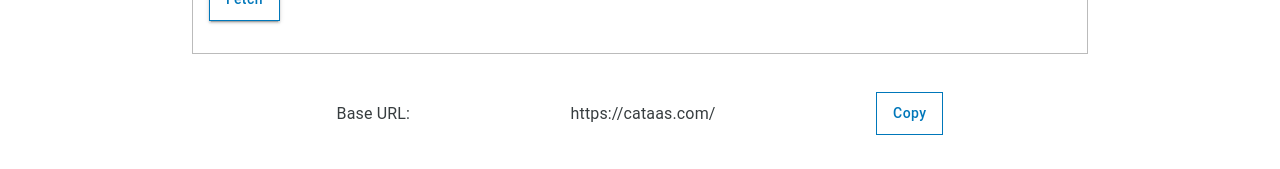
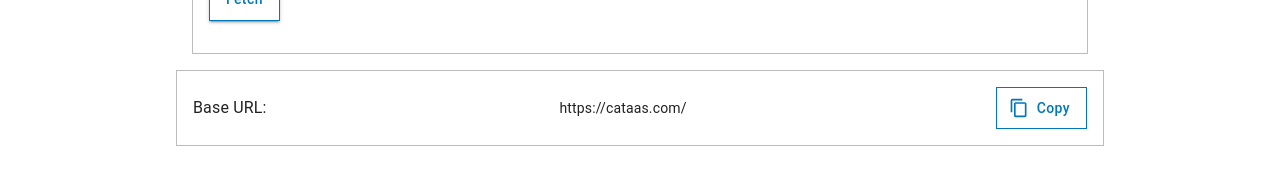
Before and after one commit to Curtis-Thomas/free-api-list-with-react, a React (Create React App) app: page /AnimalsDash/AnimalsCataas in a window 1280 px wide. Shown: the part 527-696 px from the top of the page. Built offline with nearby package versions, Linux system fonts and the light colour scheme.

Commit message:
style: base url box update

```diff
--- a/src/core/main/BoxApiInfo.js
+++ b/src/core/main/BoxApiInfo.js
@@ -1,47 +1,72 @@
-import { Typography, Box, Button } from "@mui/material";
+import React, { useState } from "react";
+import { Typography, Box, Button, Snackbar, IconButton } from "@mui/material";
+import ContentCopyIcon from "@mui/icons-material/ContentCopy";
+import CloseIcon from "@mui/icons-material/Close";
 
-/**
- * Component for displaying API information, including a base URL and a copy button.
- *
- * @param {string} baseEndpoint - The base URL of the API.
- */
 const BoxApiInfo = ({ baseEndpoint }) => {
-  /**
-   * Handles the click event of the copy button and copies the base URL to the clipboard.
-   */
+  const [openSnackbar, setOpenSnackbar] = useState(false);
+
   const handleCopyClick = () => {
     navigator.clipboard
       .writeText(baseEndpoint)
       .then(() => {
         console.log("Copied to clipboard:", baseEndpoint);
+        setOpenSnackbar(true);
       })
       .catch((error) => {
         console.error("Failed to copy to clipboard:", error);
       });
   };
 
+  const handleCloseSnackbar = (event, reason) => {
+    if (reason === "clickaway") {
+      return;
+    }
+    setOpenSnackbar(false);
+  };
+
+  const action = (
+    <React.Fragment>
+      <IconButton
+        size="small"
+        aria-label="close"
+        color="inherit"
+        onClick={handleCloseSnackbar}
+      >
+        <CloseIcon fontSize="small" />
+      </IconButton>
+    </React.Fragment>
+  );
+
   return (
     <Box
       sx={{
-        height: "5vh",
-        marginTop: "5vh",
-        marginBottom: "10vh",
+        padding: 2,
+        marginBottom: 3,
         display: "flex",
-        justifyContent: "space-evenly",
+        justifyContent: "space-between",
         alignItems: "center",
+        border: "1px solid #bbb",
       }}
     >
-      <Box>
-        <Typography>Base URL:</Typography>
-      </Box>
-      <Box>
-        <Typography>{baseEndpoint}</Typography>
-      </Box>
-      <Box>
-        <Button variant="outlined" onClick={handleCopyClick}>
-          Copy
-        </Button>
-      </Box>
+      <Typography variant="subtitle1">Base URL:</Typography>
+      <Typography variant="body2" sx={{ marginRight: 2 }}>
+        {baseEndpoint}
+      </Typography>
+      <Button
+        variant="outlined"
+        startIcon={<ContentCopyIcon />}
+        onClick={handleCopyClick}
+      >
+        Copy
+      </Button>
+      <Snackbar
+        open={openSnackbar}
+        autoHideDuration={6000}
+        onClose={handleCloseSnackbar}
+        message="URL copied to clipboard"
+        action={action}
+      />
     </Box>
   );
 };
```
